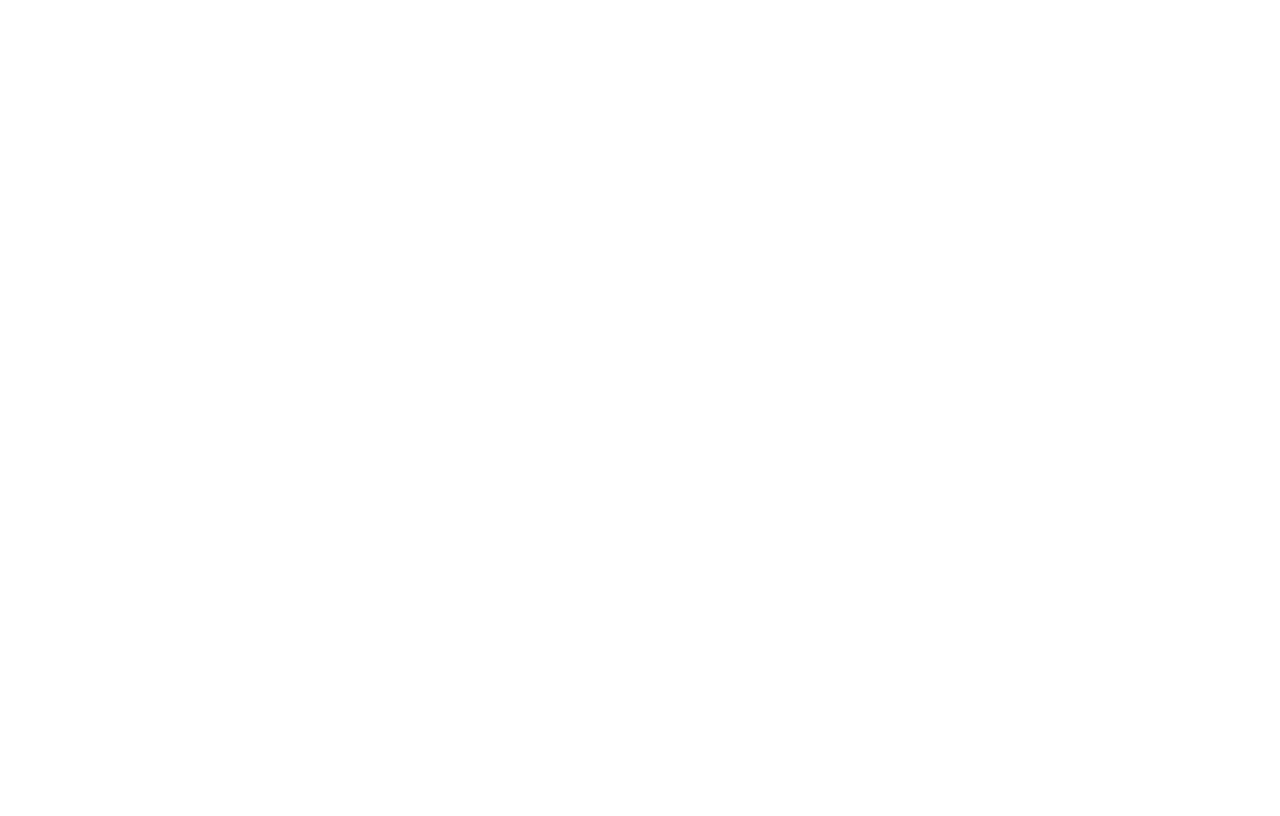
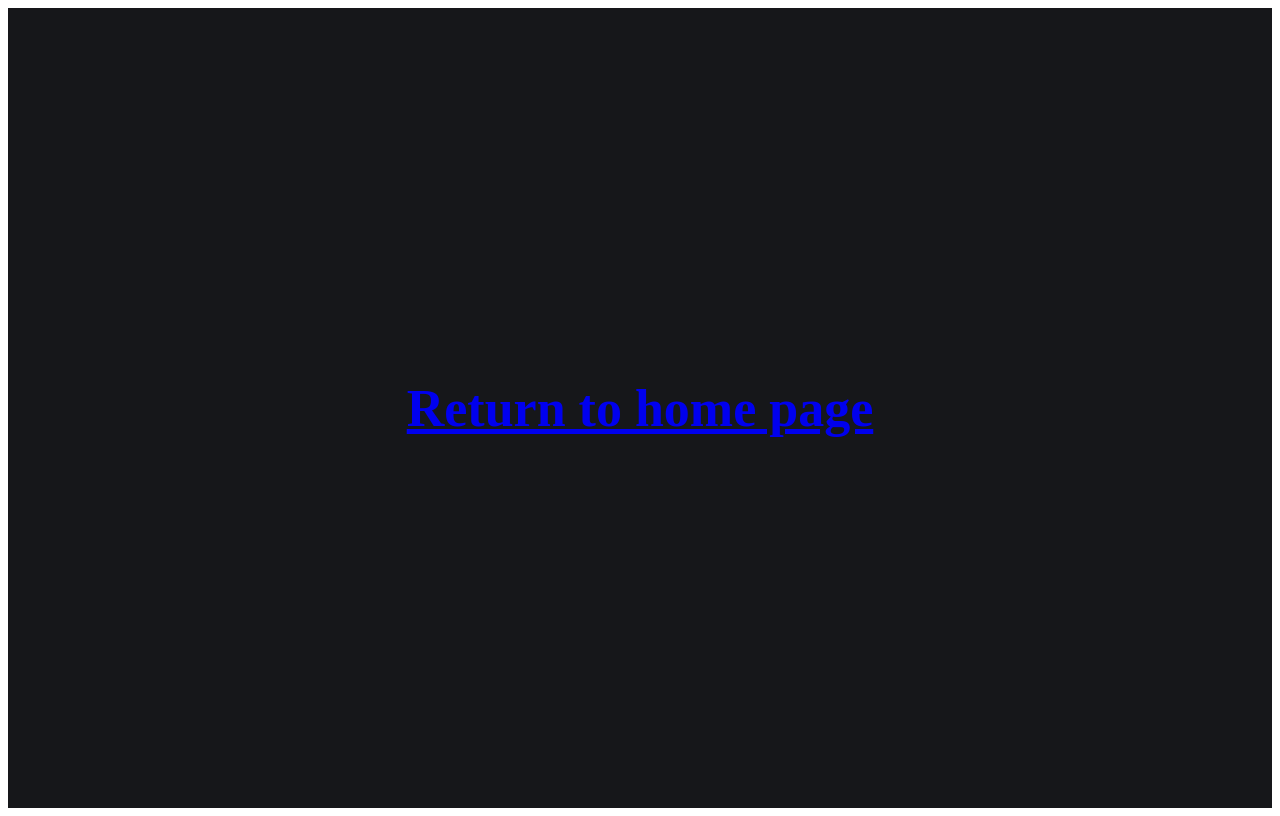
Before and after one commit to Mayanhunter187/ReactApp, a React (Create React App) app in the folder Client/portfolio/: page /kianHome in a window 1280 px wide. Before the commit this address had no page. Built offline with nearby package versions, Linux system fonts and the light colour scheme.

Commit message:
2/15/25
added seperate home pages for me and aiden as well as changed routing to account for changes

```diff
--- a/Client/portfolio/src/App.js
+++ b/Client/portfolio/src/App.js
@@ -1,12 +1,16 @@
 import React from 'react';
 import { BrowserRouter as Router, Routes, Route } from 'react-router-dom';
 import Home from './pages/homePage/home';
+import KianHome from './pages/kianPages/kianHomePage/kianHome';
+import AidenHome from './pages/aidenPages/aidenHomePage/aidenHome';
 
 const App = () => {
   return (
     <Router>
-      <Routes>*
+      <Routes>
         <Route path="/" element={<Home />} />
+        <Route path="/kianHome" element={<KianHome />} />
+        <Route path="/aidenHome" element={<AidenHome />} />
       </Routes>
     </Router>
   );
--- /dev/null
+++ b/Client/portfolio/src/pages/aidenPages/aidenHomePage/aidenHome.css
@@ -0,0 +1,41 @@
+.home {
+  text-align: center;
+}
+
+.home-logo {
+  height: 40vmin;
+  pointer-events: none;
+}
+
+.home-header {
+  background-color: #16171a;
+  min-height: 100vh;
+  display: flex;
+  flex-direction: column;
+  align-items: center;
+  justify-content: center;
+  font-size: calc(10px + 2vmin);
+  color: white;
+}
+
+.home-link {
+  color: #61dafb;
+}
+
+.limitedSizeImage {
+  width: 500px;
+  height: 500px;
+}
+
+.column {
+  float: left;
+  padding-right: 100px;
+  padding-bottom: 30px;
+  text-align:center;
+}
+
+.row::after {
+  content: "";
+  clear: both;
+  display: table;
+}
--- /dev/null
+++ b/Client/portfolio/src/pages/aidenPages/aidenHomePage/aidenHome.js
@@ -0,0 +1,17 @@
+
+import { Link } from 'react-router-dom';
+import './aidenHome.css';
+import home from '../../homePage/home';
+
+
+
+function AidenHome() {
+  return (
+    <div>
+      <header className="home-header">
+      <h1><Link to = "/">Return to home page</Link></h1>
+      </header>
+      </div>
+  );
+}
+export default AidenHome;
--- a/Client/portfolio/src/pages/homePage/home.js
+++ b/Client/portfolio/src/pages/homePage/home.js
@@ -22,10 +22,10 @@ function home() {
 
       <div class="row">
         <div class="column">
-          <h2> Kians Porftolio</h2>
+          <h2><Link to = "kianHome"> Kians Porftolio</Link></h2>
         </div>
         <div class="column">
-        <h2> Aidens Porftolio</h2>
+        <h2><Link to = "aidenHome"> Aidens Porftolio</Link></h2>
         </div>
       </div>
 
--- /dev/null
+++ b/Client/portfolio/src/pages/kianPages/kianHomePage/kianHome.css
@@ -0,0 +1,41 @@
+.home {
+  text-align: center;
+}
+
+.home-logo {
+  height: 40vmin;
+  pointer-events: none;
+}
+
+.home-header {
+  background-color: #16171a;
+  min-height: 100vh;
+  display: flex;
+  flex-direction: column;
+  align-items: center;
+  justify-content: center;
+  font-size: calc(10px + 2vmin);
+  color: white;
+}
+
+.home-link {
+  color: #61dafb;
+}
+
+.limitedSizeImage {
+  width: 500px;
+  height: 500px;
+}
+
+.column {
+  float: left;
+  padding-right: 100px;
+  padding-bottom: 30px;
+  text-align:center;
+}
+
+.row::after {
+  content: "";
+  clear: both;
+  display: table;
+}
--- /dev/null
+++ b/Client/portfolio/src/pages/kianPages/kianHomePage/kianHome.js
@@ -0,0 +1,17 @@
+
+import { Link } from 'react-router-dom';
+import './kianHome.css';
+import home from '../../homePage/home';
+
+
+
+function KianHome() {
+  return (
+    <div>
+      <header className="home-header">
+      <h1><Link to = "/">Return to home page</Link></h1>
+      </header>
+      </div>
+  );
+}
+export default KianHome;
```
